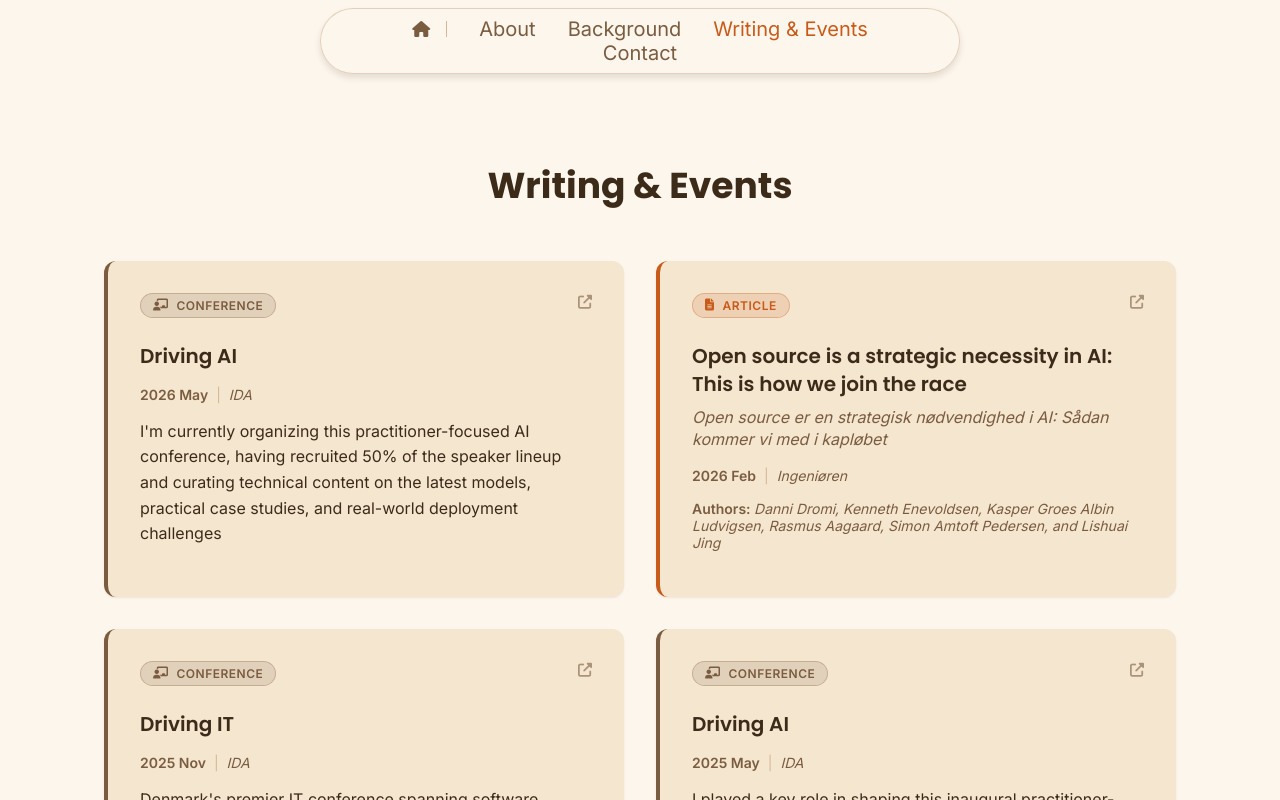
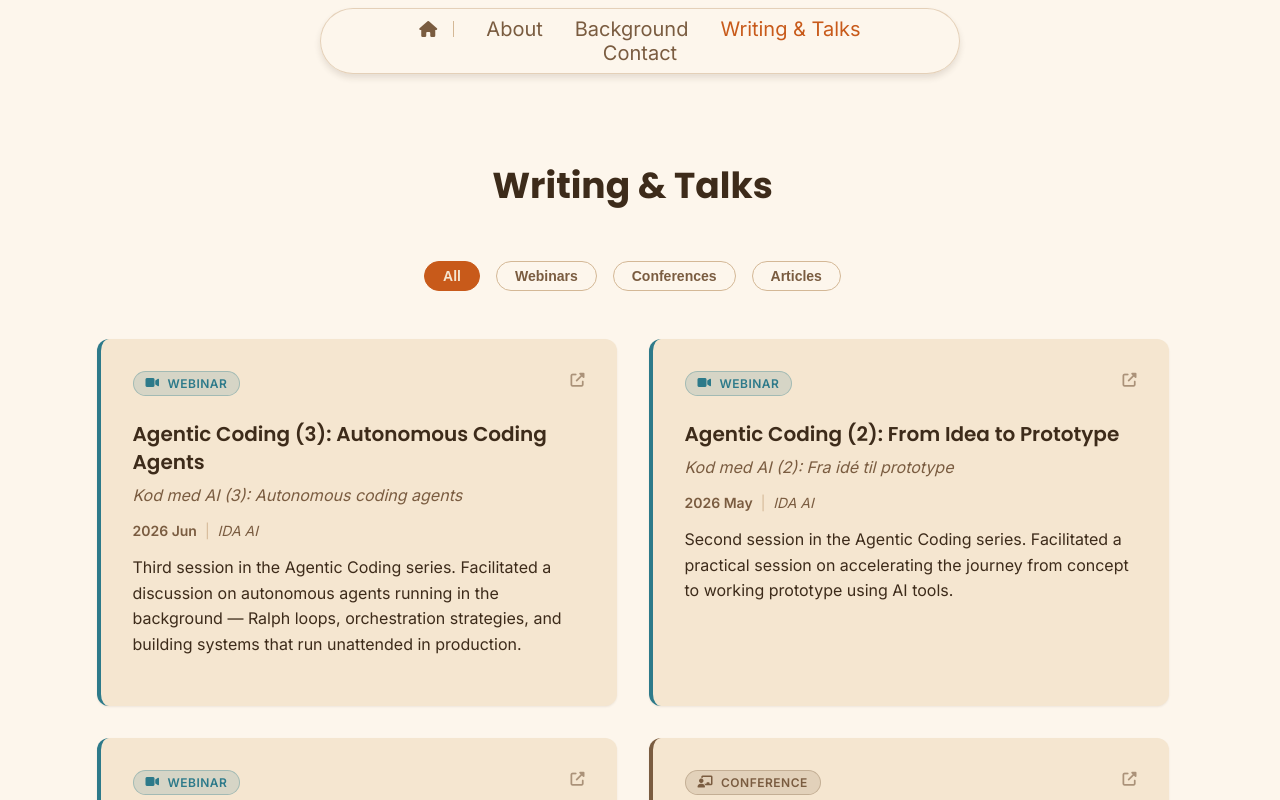
Before and after one commit to simonamtoft/cv-website, a React (Create React App) app: page /writing in a window 1280 px wide. Shown: the top 800 px of the page. Built offline with nearby package versions, Linux system fonts and the light colour scheme.

Commit message:
UX fixes + IDA webinars

```diff
--- a/src/App.js
+++ b/src/App.js
@@ -1,4 +1,4 @@
-import { BrowserRouter, Routes, Route, Navigate } from 'react-router-dom';
+import { BrowserRouter, Routes, Route, Navigate, useLocation } from 'react-router-dom';
 import Nav from './components/Nav';
 import Header from './components/Header';
 import About from './components/About';
@@ -9,10 +9,10 @@ import Footer from './components/Footer';
 import ScrollToTop from './components/ScrollToTop';
 import './styles/App.css';
 
-function App() {
+function AppContent() {
+  const location = useLocation();
   return (
-    <BrowserRouter>
-      <ScrollToTop />
+    <>
       <Nav />
       <div className="app-routes">
         <Routes>
@@ -40,7 +40,16 @@ function App() {
           <Route path="*" element={<Navigate to="/" replace />} />
         </Routes>
       </div>
-      <Footer />
+      {location.pathname !== '/' && <Footer />}
+    </>
+  );
+}
+
+function App() {
+  return (
+    <BrowserRouter>
+      <ScrollToTop />
+      <AppContent />
     </BrowserRouter>
   );
 }
--- a/src/components/PublicationsEvents.js
+++ b/src/components/PublicationsEvents.js
@@ -1,10 +1,18 @@
-import React, { useEffect, useRef } from 'react';
+import React, { useEffect, useRef, useState } from 'react';
 import '../styles/PublicationsEvents.css';
 import publicationsEvents from '../data/publicationsEvents';
 import PageNav from './PageNav';
 
+const FILTERS = [
+  { label: 'All', value: 'all' },
+  { label: 'Webinars', value: 'webinar' },
+  { label: 'Conferences', value: 'conference' },
+  { label: 'Articles', value: 'article' },
+];
+
 const PublicationsEvents = () => {
   const publicationsEventsRef = useRef(null);
+  const [activeFilter, setActiveFilter] = useState('all');
 
   useEffect(() => {
     const observer = new IntersectionObserver(
@@ -71,17 +79,25 @@ const PublicationsEvents = () => {
     return new Date(year, month - 1);
   };
 
-  // Sort items by date (most recent first)
-  const sortedWork = [...publicationsEvents].sort((a, b) => {
-    const dateA = parseDate(a.date);
-    const dateB = parseDate(b.date);
-    return dateB - dateA;
-  });
+  const sortedWork = [...publicationsEvents]
+    .sort((a, b) => parseDate(b.date) - parseDate(a.date))
+    .filter(item => activeFilter === 'all' || item.type === activeFilter);
 
   return (
     <>
       <section className="publications-events" ref={publicationsEventsRef}>
-        <h2>Writing & Events</h2>
+        <h2>Writing & Talks</h2>
+        <div className="filter-bar">
+          {FILTERS.map(f => (
+            <button
+              key={f.value}
+              className={`filter-btn${activeFilter === f.value ? ' active' : ''}`}
+              onClick={() => setActiveFilter(f.value)}
+            >
+              {f.label}
+            </button>
+          ))}
+        </div>
         <div className="publications-events-container">
           {sortedWork.map((item, index) => (
             <a
@@ -93,8 +109,8 @@ const PublicationsEvents = () => {
             >
               <div className="work-card-header">
                 <div className={`work-type-badge work-type-${item.type}`}>
-                  <i className={`fas ${item.type === 'article' ? 'fa-file-alt' : 'fa-chalkboard-teacher'}`}></i>
-                  <span>{item.type === 'article' ? 'Article' : 'Conference'}</span>
+                  <i className={`fas ${item.type === 'article' ? 'fa-file-alt' : item.type === 'webinar' ? 'fa-video' : 'fa-chalkboard-teacher'}`}></i>
+                  <span>{item.type === 'article' ? 'Article' : item.type === 'webinar' ? 'Webinar' : 'Conference'}</span>
                 </div>
                 <div className="work-link-indicator">
                   <i className="fas fa-external-link-alt"></i>
--- a/src/config.js
+++ b/src/config.js
@@ -5,8 +5,8 @@
 export const config = {
   personalInfo: {
     name: "Simon Amtoft Pedersen",
-    title: "Senior ML Engineer",
-    subtitle: "Senior ML Engineer | The Tech Collective",
+    title: "Senior Consultant",
+    subtitle: "Senior Consultant | The Tech Collective",
     email: "simon@amtoft.dev",
     workEmail: "siap@thetechcollective.eu",
     linkedIn: {
@@ -18,7 +18,7 @@ export const config = {
   navigation: [
     { label: "About", href: "/about" },
     { label: "Background", href: "/background" },
-    { label: "Writing & Events", href: "/writing" },
+    { label: "Writing & Talks", href: "/writing" },
     { label: "Contact", href: "/contact" }
   ]
 };
--- a/src/data/publicationsEvents.js
+++ b/src/data/publicationsEvents.js
@@ -12,6 +12,33 @@ const publicationsEvents = [
   //   description: "Brief summary", // Optional
   //   authors: ["First Author", "Second Author"], // Optional - array of author names
   // }
+  {
+    type: "webinar",
+    title: "Agentic Coding (3): Autonomous Coding Agents",
+    originalTitle: "Kod med AI (3): Autonomous coding agents",
+    date: "2026 Jun",
+    link: "https://ida.dk/arrangementer-og-kurser/arrangementer/kod-med-ai-3-autonomous-coding-agents-366416",
+    venue: "IDA AI",
+    description: "Third session in the Agentic Coding series. Facilitated a discussion on autonomous agents running in the background — Ralph loops, orchestration strategies, and building systems that run unattended in production.",
+  },
+  {
+    type: "webinar",
+    title: "Agentic Coding (2): From Idea to Prototype",
+    originalTitle: "Kod med AI (2): Fra idé til prototype",
+    date: "2026 May",
+    link: "https://ida.dk/arrangementer-og-kurser/arrangementer/kod-med-ai-2-fra-ide-til-prototype-366415",
+    venue: "IDA AI",
+    description: "Second session in the Agentic Coding series. Facilitated a practical session on accelerating the journey from concept to working prototype using AI tools.",
+  },
+  {
+    type: "webinar",
+    title: "Agentic Coding (1): Workflows That Actually Work",
+    originalTitle: "Kod med AI (1): Workflows That Actually Work",
+    date: "2026 May",
+    link: "https://ida.dk/arrangementer-og-kurser/arrangementer/kod-med-ai-1-workflows-that-actually-work-366414",
+    venue: "IDA AI",
+    description: "First session in the Agentic Coding series, hosted for IDA AI. Brought 339 registered practitioners through practical AI-assisted coding workflows — context engineering, structured agent instructions, and concrete tooling.",
+  },
   {
     type: "article",
     title: "Open source is a strategic necessity in AI: This is how we join the race",
--- a/src/data/volunteering.js
+++ b/src/data/volunteering.js
@@ -15,8 +15,8 @@ const volunteering = [
     </>,
     icon: ReDI_logo
   }, {
-    jobTitle: "Volunteer",
-    companyName: "IDA",
+    jobTitle: "Steering Committee Member",
+    companyName: "IDA AI",
     start: "2025 Jan",
     end: "Now",
     text: <>
--- a/src/data/workExperience.js
+++ b/src/data/workExperience.js
@@ -4,16 +4,15 @@ import TTC_logo from '../assets/TTC_logo.svg'
 
 const workExperience = [
   {
-    jobTitle: "Senior ML Engineer",
+    jobTitle: "Senior Consultant",
     companyName: "The Tech Collective",
     start: "2026 Mar",
     end: "Now",
     text: <>
-    At <a href="https://www.thetechcollective.dk/" target="_blank" rel="noopener noreferrer">The Tech Collective</a>, part of Implement Consulting Group, I work with clients to move from AI ambition to working solutions.
-    My work spans both sides of that journey: advising on AI strategy and helping organisations understand where machine learning can create real value, and hands-on engineering to build and deliver those solutions.
+    At <a href="https://www.thetechcollective.dk/" target="_blank" rel="noopener noreferrer">The Tech Collective</a> — part of Implement Consulting Group's Digital Transformation practice — I combine hands-on engineering with AI advisory.
+    I build end-to-end AI solutions across the full stack, from data pipelines and model training to application layers, while advising clients on AI strategy: where it fits, what to prioritise, and how to move from idea to production.
     </>,
-    icon: TTC_logo,
-    projects: []
+    icon: TTC_logo
   },
   {
     jobTitle: "Senior Data Scientist",
--- a/src/styles/App.css
+++ b/src/styles/App.css
@@ -93,6 +93,7 @@ html, body {
 html {
   scroll-behavior: smooth;
   overflow-x: hidden;
+  scrollbar-gutter: stable;
 }
 
 body {
@@ -133,7 +134,7 @@ a:hover {
   color: var(--accent-amber-hover);
 }
 
-a:focus, button:focus {
+a:focus-visible, button:focus-visible {
   outline: 2px solid var(--color-focus);
   outline-offset: 2px;
 }
--- a/src/styles/PublicationsEvents.css
+++ b/src/styles/PublicationsEvents.css
@@ -60,9 +60,44 @@
   border-left-color: var(--medium-grey);
 }
 
-.work-card-conference:focus {
+.work-card-webinar {
+  border-left-color: #2d7a8a;
+}
+
+.work-card-conference:focus-visible {
   outline: 2px solid var(--color-focus);
   outline-offset: 2px;
+}
+
+.filter-bar {
+  display: flex;
+  gap: var(--space-sm);
+  margin-bottom: var(--space-xl);
+  flex-wrap: wrap;
+  justify-content: center;
+}
+
+.filter-btn {
+  padding: 6px 18px;
+  border-radius: var(--radius-full);
+  border: 1px solid var(--color-border);
+  background: transparent;
+  color: var(--medium-grey);
+  font-size: var(--font-size-sm);
+  font-weight: var(--font-weight-semibold);
+  cursor: pointer;
+  transition: background var(--transition-fast), color var(--transition-fast), border-color var(--transition-fast);
+}
+
+.filter-btn:hover {
+  border-color: var(--accent-orange);
+  color: var(--accent-orange);
+}
+
+.filter-btn.active {
+  background: var(--accent-orange);
+  border-color: var(--accent-orange);
+  color: var(--white);
 }
 
 .work-card-header {
@@ -94,6 +129,12 @@
   background: rgba(122, 92, 64, 0.15);
   color: #7a5c40;
   border: 1px solid rgba(122, 92, 64, 0.3);
+}
+
+.work-type-webinar {
+  background: rgba(45, 122, 138, 0.15);
+  color: #2d7a8a;
+  border: 1px solid rgba(45, 122, 138, 0.3);
 }
 
 .work-link-indicator {
--- a/src/styles/TimelineDetailModal.css
+++ b/src/styles/TimelineDetailModal.css
@@ -82,7 +82,7 @@
   color: var(--color-text);
 }
 
-.modal-close:focus {
+.modal-close:focus-visible {
   outline: 2px solid var(--accent-amber);
   outline-offset: 2px;
 }
```
Also changed, not shown: src/data/aboutText.js (+4 -4 lines). Lines whose indentation alone changed are shown as unchanged.
